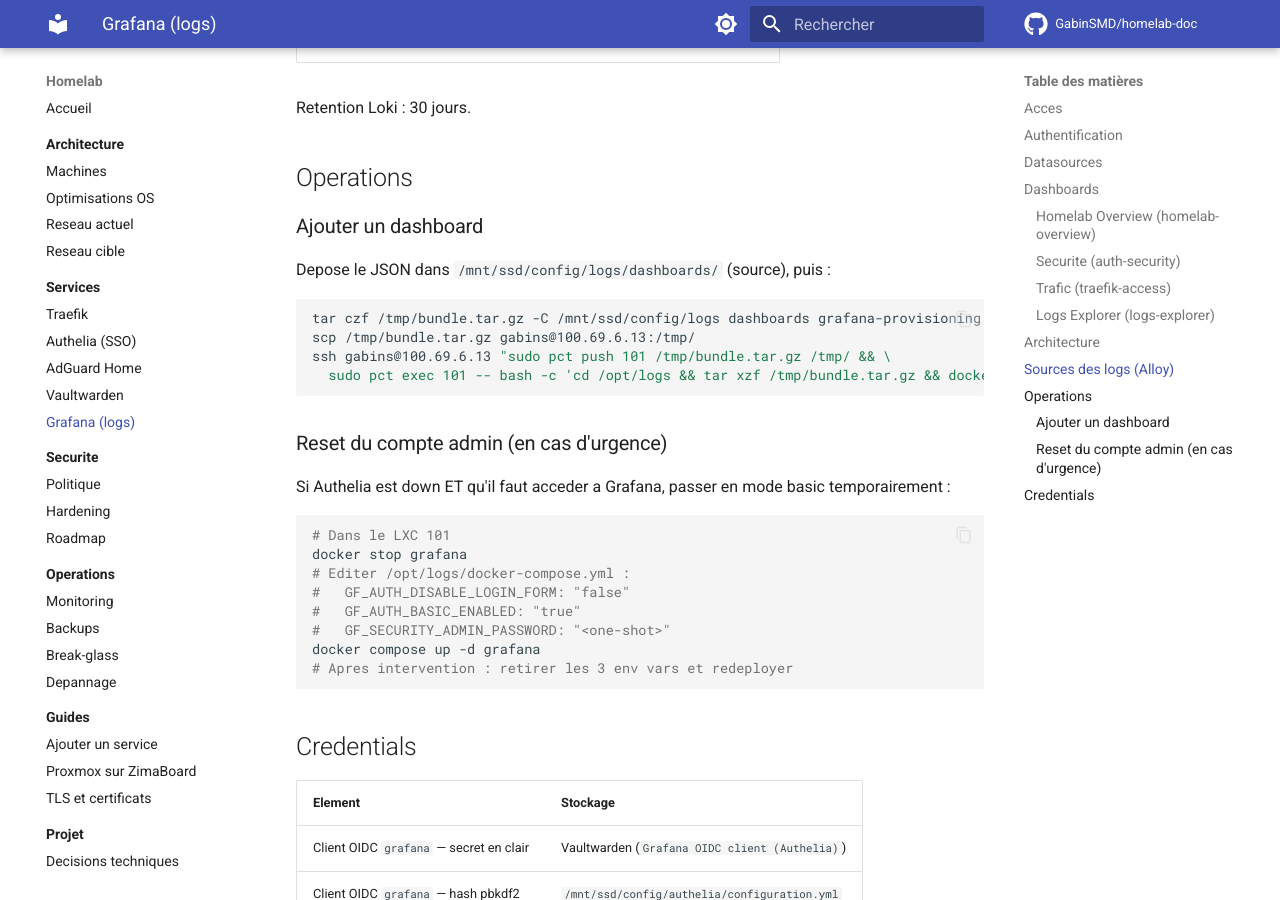
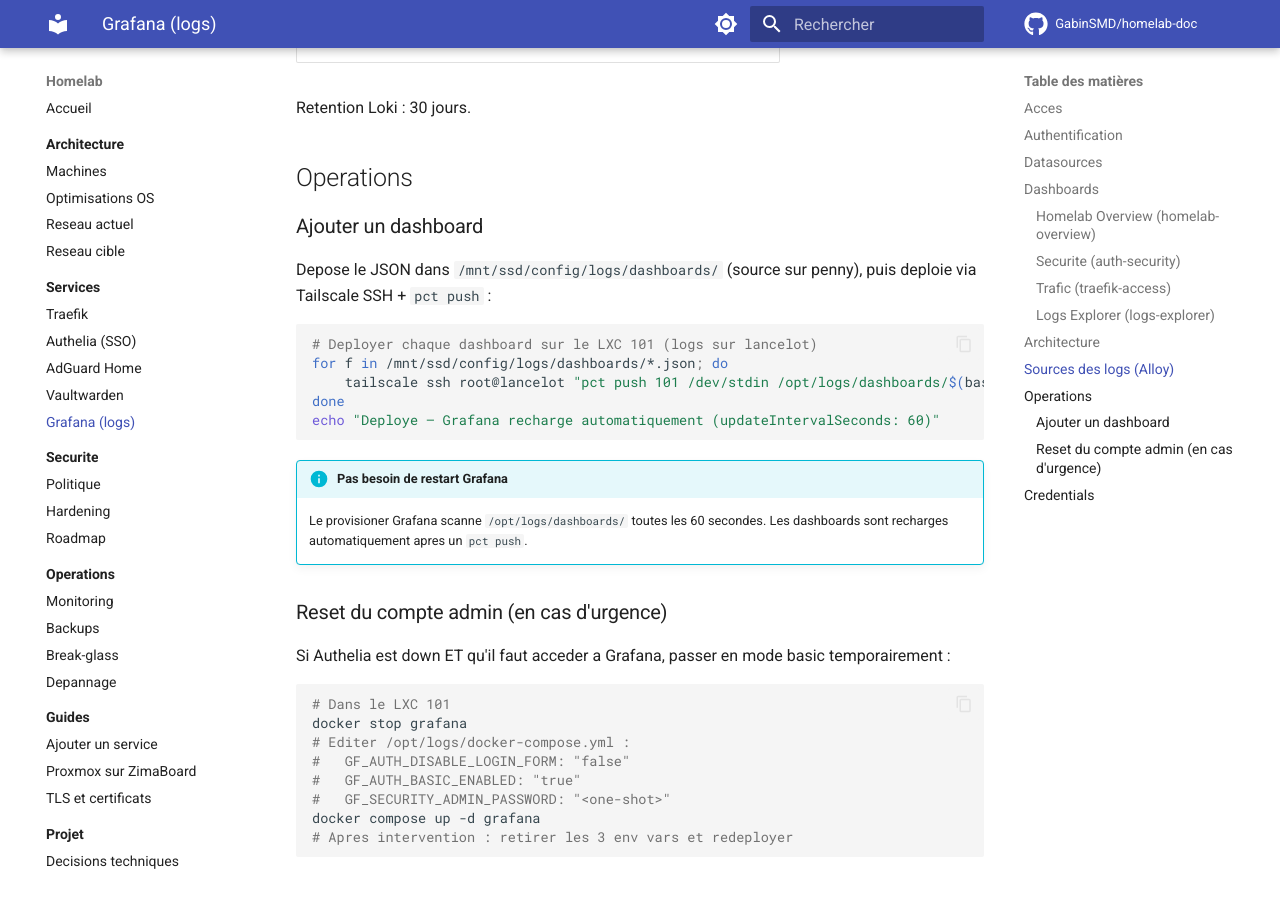
Before and after one commit to GabinSMD/homelab-doc, an MkDocs documentation site: the page built from docs/services/grafana.md, in a window 1280 px wide and 900 px high, scrolled down 3348 px. Built offline with MkDocs 1.6.1 and Material for MkDocs 9.7.7, drawn with Linux system fonts in a browser that asks for light colours; comment, search, counter and statistics services are not loaded.

Commit message:
fix: grafana deploy procedure — use tailscale ssh + pct push
Replace broken scp command with working tailscale ssh + pct push.
SSH key auth from penny to LXC doesn't work; Tailscale SSH to the
Proxmox host + pct push is the tested method.

Add note that Grafana auto-reloads dashboards (no restart needed).

Co-Authored-By: Claude Opus 4.6 (1M context) <noreply@anthropic.com>

````diff
--- a/docs/services/grafana.md
+++ b/docs/services/grafana.md
@@ -112,14 +112,18 @@ Retention Loki : 30 jours.
 
 ### Ajouter un dashboard
 
-Depose le JSON dans `/mnt/ssd/config/logs/dashboards/` (source), puis :
+Depose le JSON dans `/mnt/ssd/config/logs/dashboards/` (source sur penny), puis deploie via Tailscale SSH + `pct push` :
 
 ```bash
-tar czf /tmp/bundle.tar.gz -C /mnt/ssd/config/logs dashboards grafana-provisioning docker-compose.yml
-scp /tmp/bundle.tar.gz gabins@100.69.6.13:/tmp/
-ssh gabins@100.69.6.13 "sudo pct push 101 /tmp/bundle.tar.gz /tmp/ && \
-  sudo pct exec 101 -- bash -c 'cd /opt/logs && tar xzf /tmp/bundle.tar.gz && docker restart grafana'"
+# Deployer chaque dashboard sur le LXC 101 (logs sur lancelot)
+for f in /mnt/ssd/config/logs/dashboards/*.json; do
+    tailscale ssh root@lancelot "pct push 101 /dev/stdin /opt/logs/dashboards/$(basename $f)" < "$f"
+done
+echo "Deploye — Grafana recharge automatiquement (updateIntervalSeconds: 60)"
 ```
+
+!!! info "Pas besoin de restart Grafana"
+    Le provisioner Grafana scanne `/opt/logs/dashboards/` toutes les 60 secondes. Les dashboards sont recharges automatiquement apres un `pct push`.
 
 ### Reset du compte admin (en cas d'urgence)
 
````
